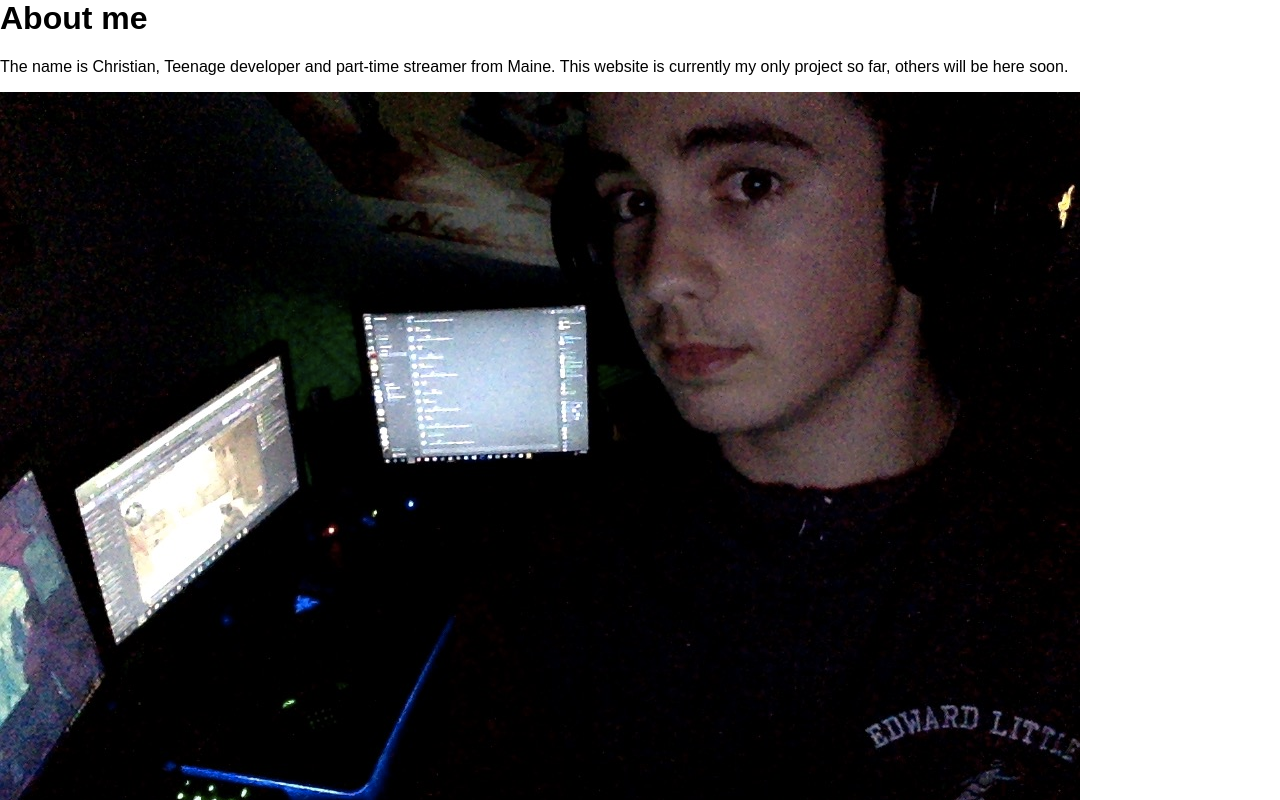
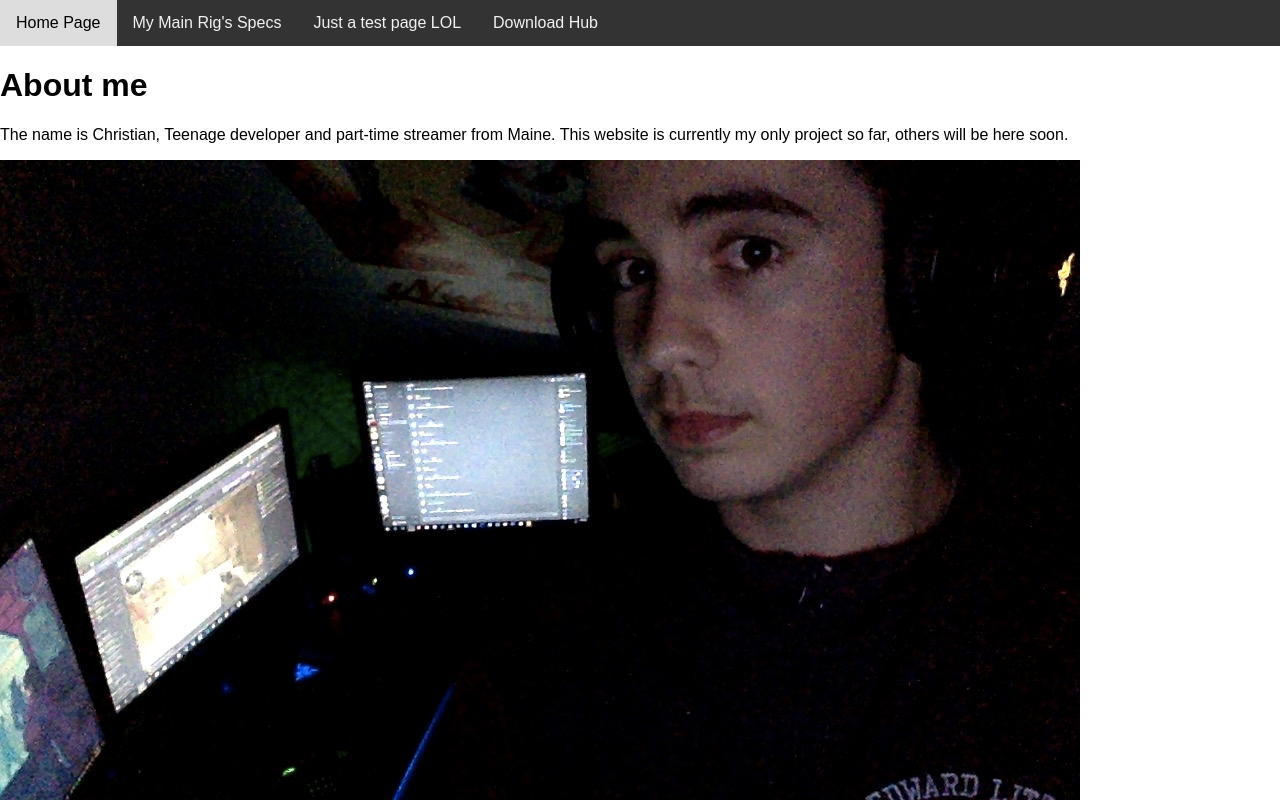
Before and after one commit to ImTotallyNotMessi/christianpi, a website: page views/about.html in a window 1280 px wide. Shown: the top 800 px of the page. Drawn offline with Linux system fonts and the light colour scheme; files whose address does not match are found by name.

Commit message:
Changed port, added navbar to all but stfu.html

```diff
--- a/main.js
+++ b/main.js
@@ -1,7 +1,7 @@
 const express = require('express')
+const fetch = require('isomorphic-fetch')
 const path = require('path');
 const app = express()
-const fetch = require('isomorphic-fetch')
 
 app.use(express.static('public'))
 app.get('/', (req, res) => res.sendFile('views/index.html',{root:'.'}))
@@ -24,4 +24,4 @@ app.use(function (req, res, next) {
   res.status(404).sendFile('views/404.html',{root:'.'})
 })
 
-app.listen(3000, () => console.log('Webserver running on port 3000!'))
+app.listen(80, () => console.log('Webserver running on port 80!'))
--- a/public/stylesheets/404.css
+++ b/public/stylesheets/404.css
@@ -1,3 +1,8 @@
+* {
+    box-sizing: border-box;
+    font-family: Arial, Helvetica, sans-serif;
+}
+
 h1 {
     text-align: center;
     font-size: 48px;
--- a/public/stylesheets/about.css
+++ b/public/stylesheets/about.css
@@ -13,6 +13,25 @@ h2 {
 
 body {
     margin: 0;
+}
+
+.topnav {
+    overflow: hidden;
+    background-color: rgb(51, 51, 51);
+}
+
+.topnav a {
+    float: left;
+    display: block;
+    color: rgb(242, 242, 242);
+    text-align: center;
+    padding: 14px 16px;
+    text-decoration: none;
+}
+
+.topnav a:hover {
+    background-color: rgb(221, 221, 221);
+    color: black;
 }
 
 .container {
--- a/public/stylesheets/downloads.css
+++ b/public/stylesheets/downloads.css
@@ -1,3 +1,27 @@
+* {
+    box-sizing: border-box;
+    font-family: Arial, Helvetica, sans-serif;
+}
+
 h1 {
     text-align: center;
 }
+
+.topnav {
+    overflow: hidden;
+    background-color: rgb(51, 51, 51);
+}
+
+.topnav a {
+    float: left;
+    display: block;
+    color: rgb(242, 242, 242);
+    text-align: center;
+    padding: 14px 16px;
+    text-decoration: none;
+}
+
+.topnav a:hover {
+    background-color: rgb(221, 221, 221);
+    color: black;
+}
--- a/public/stylesheets/specs.css
+++ b/public/stylesheets/specs.css
@@ -1,7 +1,27 @@
+* {
+    box-sizing: border-box;
+    font-family: Arial, Helvetica, sans-serif;
+}
+
 h1 {
     font-family: "Sans-serif" Verdana, Geneva, Tahoma, sans-serif;
 }
 
-pcpp-part-list {
-    font-family: "Verdana" sans-serif;
+.topnav {
+    overflow: hidden;
+    background-color: rgb(51, 51, 51);
 }
+
+.topnav a {
+    float: left;
+    display: block;
+    color: rgb(242, 242, 242);
+    text-align: center;
+    padding: 14px 16px;
+    text-decoration: none;
+}
+
+.topnav a:hover {
+    background-color: rgb(221, 221, 221);
+    color: black;
+}
--- a/views/about.html
+++ b/views/about.html
@@ -6,8 +6,14 @@
   <link href="/stylesheets/about.css" rel="stylesheet" type="text/css">
   <link rel="stylesheet" href="https://cdnjs.cloudflare.com/ajax/libs/font-awesome/4.7.0/css/font-awesome.min.css">
 </head>
-<div class="content">
  <body>
+    <div class="topnav">
+        <a href="/">Home Page</a>
+        <a href="/specs">My Main Rig's Specs</a>
+        <a href="/stfu">Just a test page LOL</a>
+        <a href="/downloads">Download Hub</a>
+    </div>
+    <div class="content"></div>
   <h1>About me</h1>
   <p>The name is Christian, Teenage developer and part-time streamer from Maine.
     This website is currently my only project so far, others will be here soon.</p>
```
Also changed, not shown: views/downloads.html (+6 -0 lines), views/index.html (+0 -12 lines), views/specs.html (+6 -0 lines).
